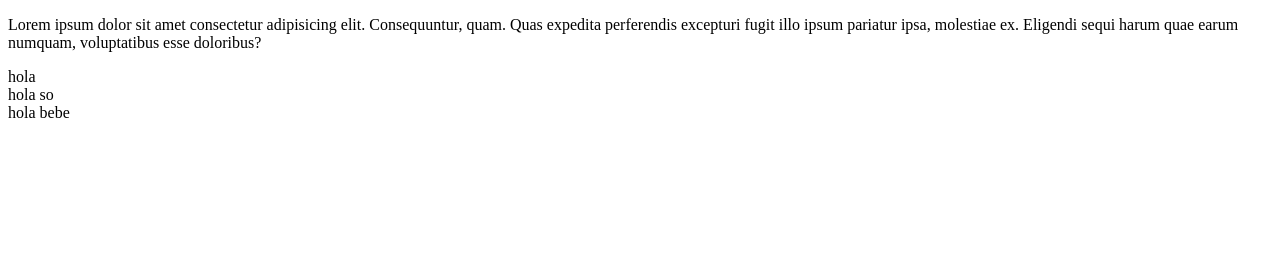
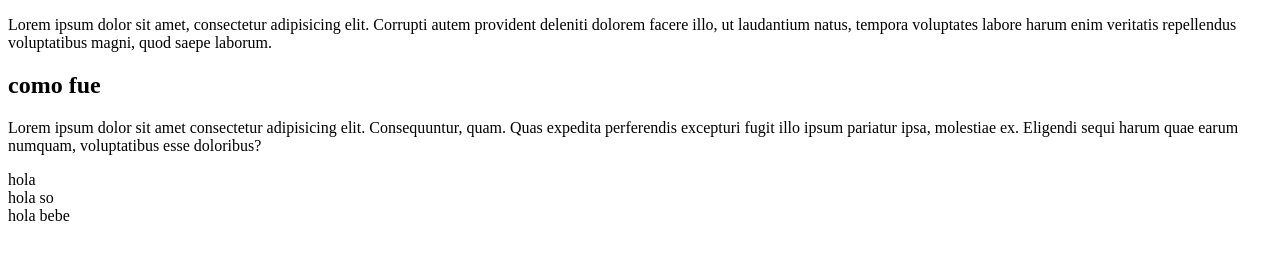
Before and after one commit to davidstivenmerchan/prueba_git_oscar, a plain HTML site: page index.html in a window 1280 px wide. Drawn offline with Linux system fonts and the light colour scheme.

Commit message:
shun es severo profe xd

```diff
--- a/index.html
+++ b/index.html
@@ -7,7 +7,10 @@
 </head>
 <body>
 
-
+<section>
+    <p>Lorem ipsum dolor sit amet, consectetur adipisicing elit. Corrupti autem provident deleniti dolorem facere illo, ut laudantium natus, tempora voluptates labore harum enim veritatis repellendus voluptatibus magni, quod saepe laborum.</p>
+    <h1>como fue</h1>
+</section>
 
 
 
```
